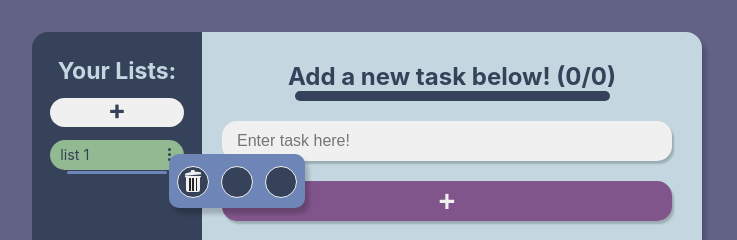
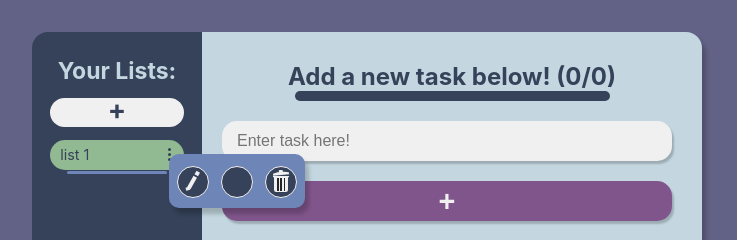
Before and after one commit to Levan-D/Scheduler-with-weather-widget, a React (Create React App) app in the folder my-app/: page / in a window 1280 px wide. Both pictures are taken after a click on the element 169 px from the left and 154 px from the top of the page. Shown: the top 240 px of the page, without its empty margins (0-737 px from the left). Built offline with nearby package versions, Linux system fonts and the light colour scheme.

Commit message:
added rename button

```diff
--- a/my-app/src/components/Scheduler/PopUpMenuComp.js
+++ b/my-app/src/components/Scheduler/PopUpMenuComp.js
@@ -1,8 +1,9 @@
-import React, { useRef, useEffect } from "react";
-
+import React, { useRef, useEffect, useState } from "react";
 import "./popUpMenu.css";
 
 function PopUpMenuComp({ deleteFunc, coords, visibility }) {
+  const [confirmDelete, setConfirmDelete] = useState(false);
+  const [confirmNameChange, setConfirmNameChange] = useState(false);
   const refOne = useRef(null);
   useEffect(() => {
     document.addEventListener("click", handleClickOutside, true);
@@ -21,7 +22,22 @@ function PopUpMenuComp({ deleteFunc, coords, visibility }) {
       onMouseLeave={visibility}
       style={{ top: coords.y + "px", left: coords.x + "px" }}
     >
-      <div className="popUpButton deleteButton" onClick={deleteFunc}>
+      <div className="popUpWrapper">
+        <div
+          className="popUpButton"
+          onClick={(x) => {
+            setConfirmNameChange(!confirmNameChange);
+          }}
+        >
+          <div className="pencil"></div>
+        </div>
+        <div className="popUpButton"></div>
+        <div
+          className="popUpButton deleteButton"
+          onClick={(x) => {
+            setConfirmDelete(!confirmDelete);
+          }}
+        >
           <div className="icon-trash">
             <div className="trash-lid"></div>
             <div className="trash-container"></div>
@@ -30,10 +46,39 @@ function PopUpMenuComp({ deleteFunc, coords, visibility }) {
             <div className="trash-line-3"></div>
           </div>
         </div>
-      <div className="popUpButton"></div>
-      <div className="popUpButton"></div>
+      </div>
+      {confirmDelete && (
+        <div className="confirmTab">
+          <div onClick={deleteFunc}>Confirm</div>
+        </div>
+      )}
+      {confirmNameChange && (
+        <div
+          className="confirmTab"
+          style={{
+            height: `auto`,
+            padding: `10px 0px`,
+            width: `auto`,
+          }}
+        >
+          <div>
+            <form className="nameChangeForm">
+              <input
+                type="text"
+                required
+                placeholder="Enter task here!"
+                // value={taskName}
+                // onChange={(e) => setTaskName(e.target.value)}
+              />
+              <input type="submit" value="Rename" />
+            </form>
+          </div>
+        </div>
+      )}
     </div>
   );
 }
 
 export default PopUpMenuComp;
+
+// deleteFunc;
--- a/my-app/src/components/Scheduler/actions.js
+++ b/my-app/src/components/Scheduler/actions.js
@@ -3,8 +3,9 @@ const ACTIONS = {
   ADD_TODO: "add-todo",
   ADD_LIST: "add-list",
   DELETE_LIST: "delete-list",
+  DELETE_TODO: "delete-todo",
   TOGGLE_TODO: "toggle-todo",
-  DELETE_TODO: "delete-todo",
+  RENAME_LIST: "rename-list",
   SET_TASKSCOMPLETE: "set-tasksComplete",
   SET_TASKSTOTAL: "set-tasksTotal",
   SET_CONFETTIBOOM: "set-confettiBoom",
--- a/my-app/src/components/Scheduler/popUpMenu.css
+++ b/my-app/src/components/Scheduler/popUpMenu.css
@@ -3,11 +3,35 @@
   width: 120px;
   height: 30px;
   background-color: #6e85b7;
-  display: flex;
-  justify-content: space-between;
   padding: 12px 8px;
   border-radius: 10px;
   box-shadow: 4px 6px 4px 0px rgba(0, 0, 0, 0.2);
+}
+.popUpWrapper {
+  display: flex;
+  justify-content: space-between;
+}
+.confirmTab {
+  position: relative;
+  width: 105px;
+  top: 9px;
+  padding: 0 8px;
+  height: 25px;
+  text-align: center;
+  background-color: #354259;
+  color: #f0f0f0;
+  border-radius: 0 0 10px 10px;
+  cursor: pointer;
+  box-shadow: 4px 6px 4px 0px rgba(0, 0, 0, 0.2);
+  font-weight: bold;
+  font-size: 0.9rem;
+}
+.confirmTab:hover {
+  filter: brightness(1.1);
+  box-shadow: 0px 4px 4px 1px #f0f0f0;
+}
+.confirmTab:active {
+  filter: brightness(0.95);
 }
 .popUpButton {
   width: 30px;
@@ -15,6 +39,7 @@
   border-radius: 30px;
   border: #f0f0f0 1.5px solid;
   background-color: #354259;
+  cursor: pointer;
 }
 .popUpButton:hover {
   filter: brightness(1.1);
@@ -24,6 +49,17 @@
 .popUpButton:active {
   filter: brightness(0.95);
 }
+.nameChangeForm input[type="text"],
+.nameChangeForm input[type="submit"] {
+  position: relative;
+  width: 100px;
+  height: 30px;
+  margin: 5px 0;
+  padding: 0 5px;
+  font-size: 0.8rem;
+  border-radius: 10px;
+}
+
 /* trashcan */
 .icon-trash {
   width: 26px;
@@ -123,3 +159,32 @@
 }
 
 /* trashcan */
+/* pencil */
+.pencil {
+  width: 4px;
+  height: 13px;
+  background: #f0f0f0;
+  position: relative;
+  left: 12px;
+  top: 9px;
+  transform: rotate(30deg);
+}
+.pencil::before {
+  content: "";
+  position: absolute;
+  width: 4px;
+  height: 4px;
+  background: #f0f0f0;
+  top: -6px;
+}
+.pencil::after {
+  content: "";
+  position: absolute;
+  width: 3px;
+  height: 4px;
+  background: #f0f0f0;
+  left: 0px;
+  bottom: -3px;
+  transform: rotate(45deg);
+}
+/* pencil */
```
Lines whose indentation alone changed are shown as unchanged.
